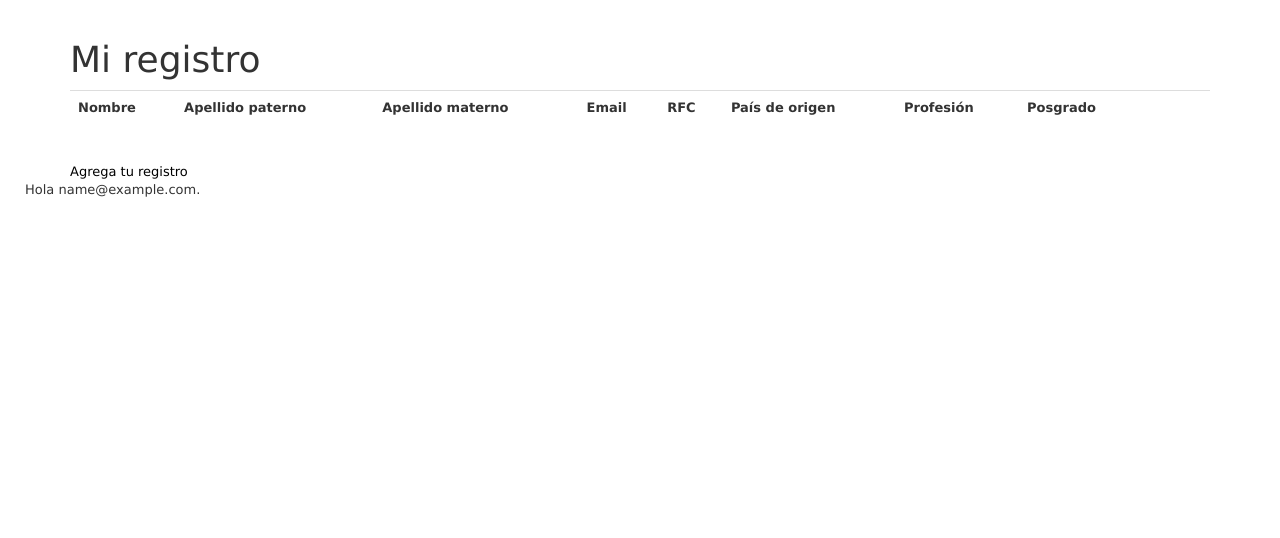
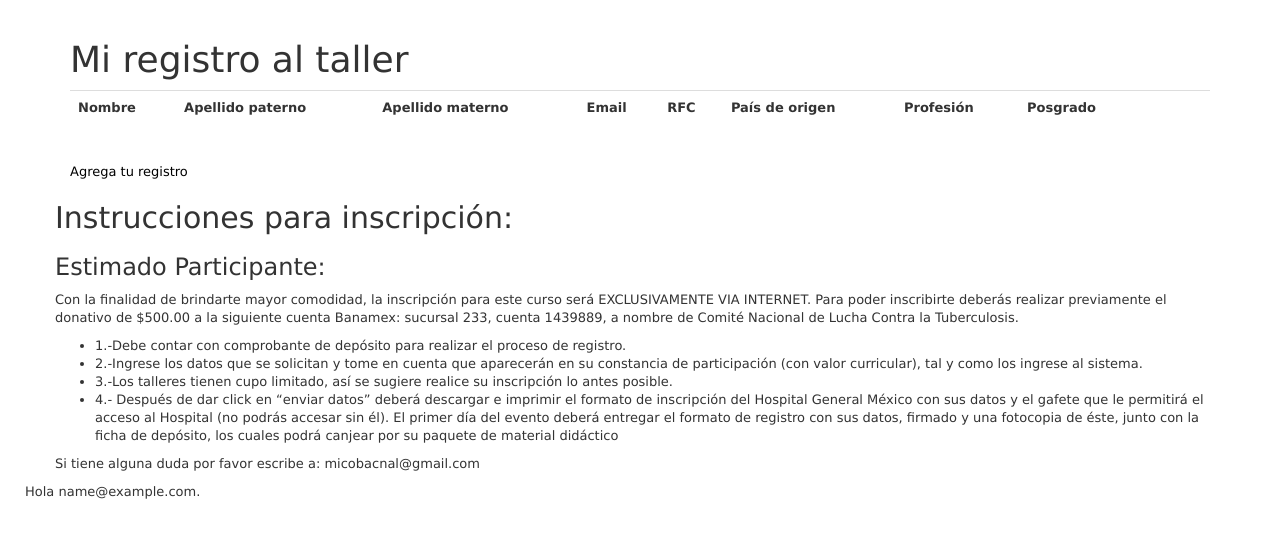
Before and after one commit to fruizg0302/tuberculosis, a Rails app: template app/views/registros/index.html.erb in a window 1280 px wide. Shown: the part 52-590 px from the top of the page. Run offline with Rails 7, Linux system fonts and the light colour scheme; the template is opened without the code that fills it, so the values that code supplies are empty; the visitor is signed in with stand-in values (Sample User, id 1); style sheets or scripts are compiled from the project's sources; parts of the project's set-up code (start-up, migrations or seed data) failed here and were passed over; some libraries are stand-ins or nearby versions.

Commit message:
Cambios al registro principal

```diff
--- a/app/views/registros/index.html.erb
+++ b/app/views/registros/index.html.erb
@@ -1,4 +1,4 @@
-<h1>Mi registro</h1>
+<h1>Mi registro al taller</h1>
 
 <table class="table">
   <tr>
@@ -50,3 +50,23 @@
     <p>Gracias por tu registro</p>
     <%end%>
 <%end%>
+
+
+<div class="row">
+  <div class="md-col-12">
+    <h2>Instrucciones para inscripción:</h2>
+  	<h3>Estimado Participante:</h3>
+
+<p>Con la finalidad de brindarte mayor comodidad, la inscripción para este curso será EXCLUSIVAMENTE VIA INTERNET.  Para poder inscribirte deberás realizar previamente el donativo de $500.00 a la siguiente cuenta
+Banamex: sucursal 233, cuenta 1439889, a nombre de Comité Nacional de Lucha Contra la Tuberculosis.</p>
+<ul>
+  <li>1.-Debe contar con comprobante de depósito para realizar el proceso de registro.</li>
+  <li>2.-Ingrese los datos que se solicitan y tome en cuenta que  aparecerán en su constancia de participación (con valor curricular), tal y como los ingrese al sistema.</li>
+  <li>3.-Los talleres tienen cupo limitado, así se sugiere realice su inscripción lo antes posible.</li>
+  <li>4.- Después de dar click en “enviar datos” deberá descargar e imprimir el formato de inscripción del Hospital General México con sus datos y el gafete que le permitirá el acceso al Hospital (no podrás accesar sin él).
+El primer día del evento deberá entregar el formato de registro con sus datos,  firmado y una fotocopia de éste, junto con la ficha de depósito, los cuales podrá canjear por su paquete de material didáctico</li>
+</ul>
+
+<p>Si tiene alguna duda por favor escribe a: micobacnal@gmail.com</p>
+  </div>
+</div>
```
